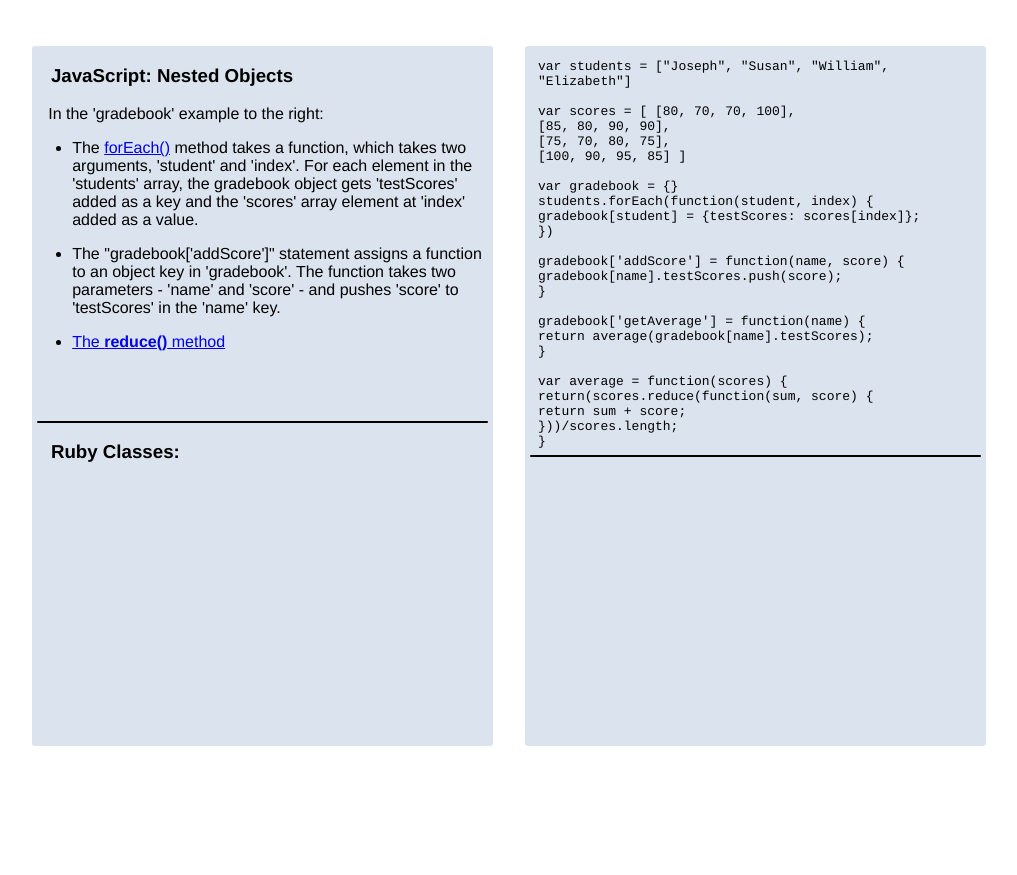
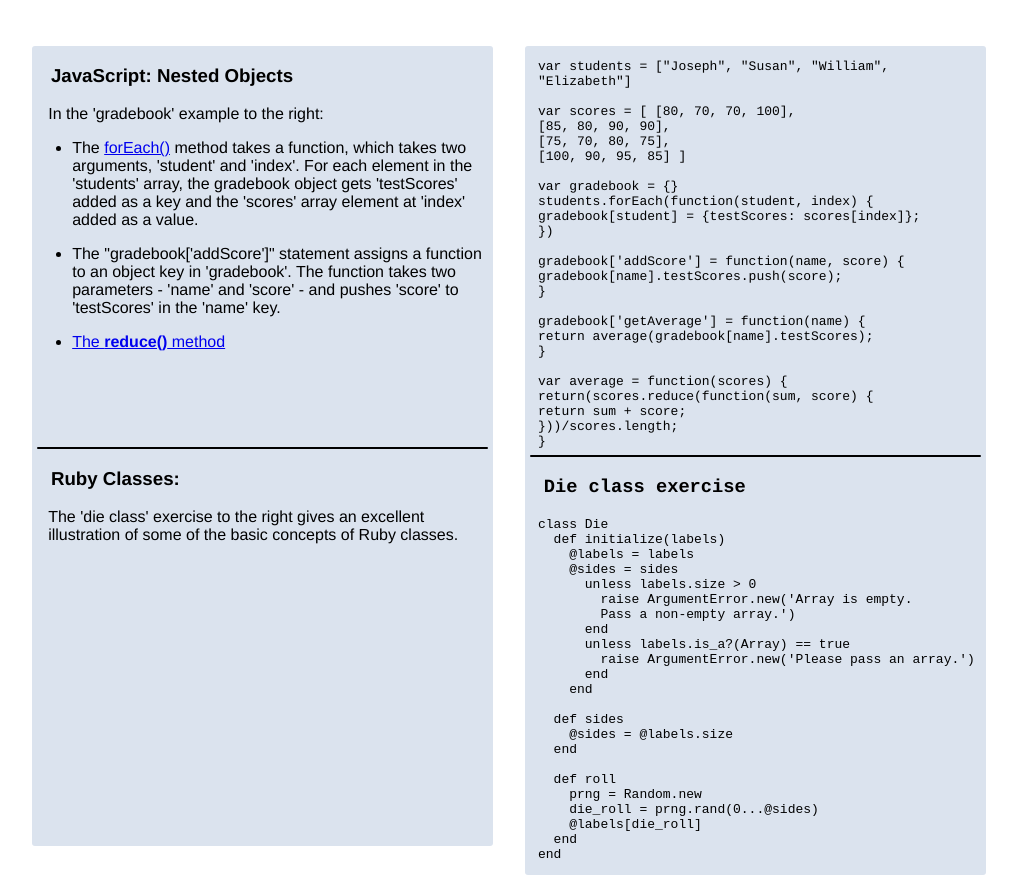
Before and after one commit to sjones88/sjones88.github.io, a plain HTML site: page projects/cheat-sheet.html in a window 1280 px wide. Shown: the part 133-1008 px from the top of the page, without its empty margins (147-1164 px from the left). Before the commit the page ends 879 px from the top, so only its background shows below. Drawn offline with Linux system fonts and the light colour scheme.

Commit message:
Complete cheat sheet

```diff
--- a/projects/cheat-sheet.css
+++ b/projects/cheat-sheet.css
@@ -9,7 +9,7 @@ body {
   /*left: 40px;*/
   top: 179px;
   width: 40%;
-  height: 43.750em;
+  height: 50em;
   /*z-index: 3;*/
   font-family: Helvetica;
   float: left;
@@ -37,7 +37,7 @@ body {
   /*left: 520px;*/
   top: 179px;
   width: 40%;
-  height: 43.750em;
+  height: 90%;
   /*z-index: 5;*/
   font-family: Courier;
   float: left;
@@ -60,7 +60,7 @@ h3, p, pre {
 	background-color: black;
 	width: 98%;
 	left: 1%;
-	margin-top: 15%;
+	margin-top: 20.7%;
 	height: 2px;
 	border-radius: 5px;
 
--- a/projects/cheat-sheet.html
+++ b/projects/cheat-sheet.html
@@ -18,7 +18,7 @@
 		</ul>
 		<div id="divider1"></div>
 		<h3>Ruby Classes:</h3>
-		<p></p>
+		<p>The 'die class' exercise to the right gives an excellent illustration of some of the basic concepts of Ruby classes.</p>
 	</article>
 	<article class="right_column">
 		<p class="code">var students = ["Joseph", "Susan", "William", "Elizabeth"]<br><br>
@@ -45,7 +45,30 @@ var average = function(scores) {<br>
 }<br>
 		</p>
 		<div id="divider2"></div>
+		<h3>Die class exercise</h3>
+		<pre>class Die
+  def initialize(labels)
+    @labels = labels
+    @sides = sides
+      unless labels.size > 0
+        raise ArgumentError.new('Array is empty.
+        Pass a non-empty array.')
+      end
+      unless labels.is_a?(Array) == true
+        raise ArgumentError.new('Please pass an array.')
+      end
+    end
 
+  def sides
+    @sides = @labels.size
+  end
+
+  def roll
+    prng = Random.new
+    die_roll = prng.rand(0...@sides)
+    @labels[die_roll]
+  end
+end</pre>
 	</article>
 </body>
 </html>
```
